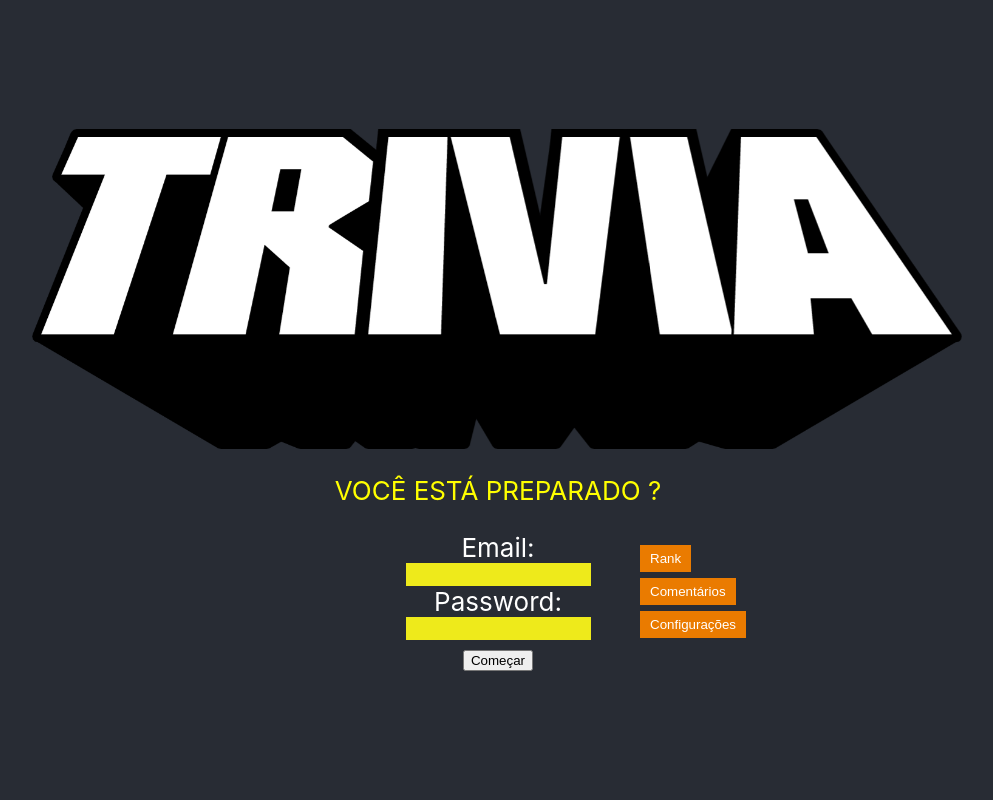
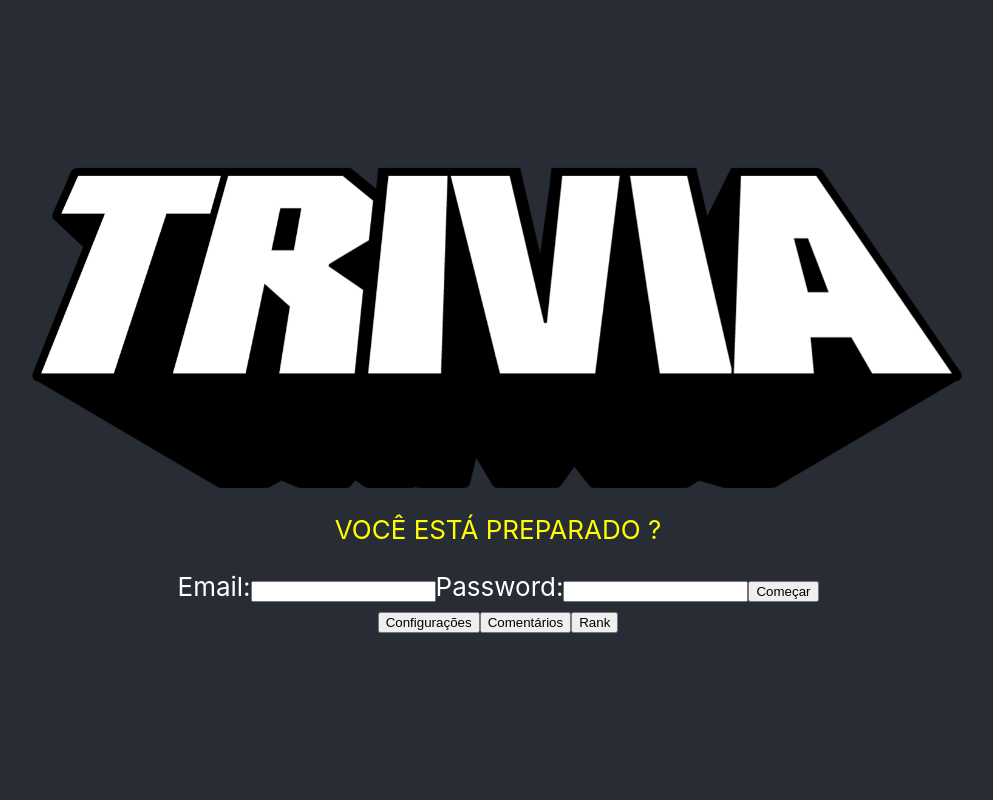
Before and after one commit to victorjunior95/sd-08-project-trivia-react-redux, a React (Create React App) app: page / in a window 1280 px wide. Shown: the top 800 px of the page, without its empty margins (142-1135 px from the left). Built offline with nearby package versions, Linux system fonts and the light colour scheme.

Commit message:
testando novamente o eslint

```diff
--- a/src/App.css
+++ b/src/App.css
@@ -19,7 +19,7 @@ p {
   border: 1px solid green;
 }
 
-.input-field {
+/* .input-field {
   background: hsl(59, 86%, 52%);
   border: none;
   color: black;
@@ -34,7 +34,7 @@ p {
   display: flex;
   margin: -60px 0 0 390px;
   padding: 6px 10px;
-}
+} */
 
 @media ( prefers-reduced-motion : no-preference ) {
 
```
Lines whose indentation alone changed are shown as unchanged.
